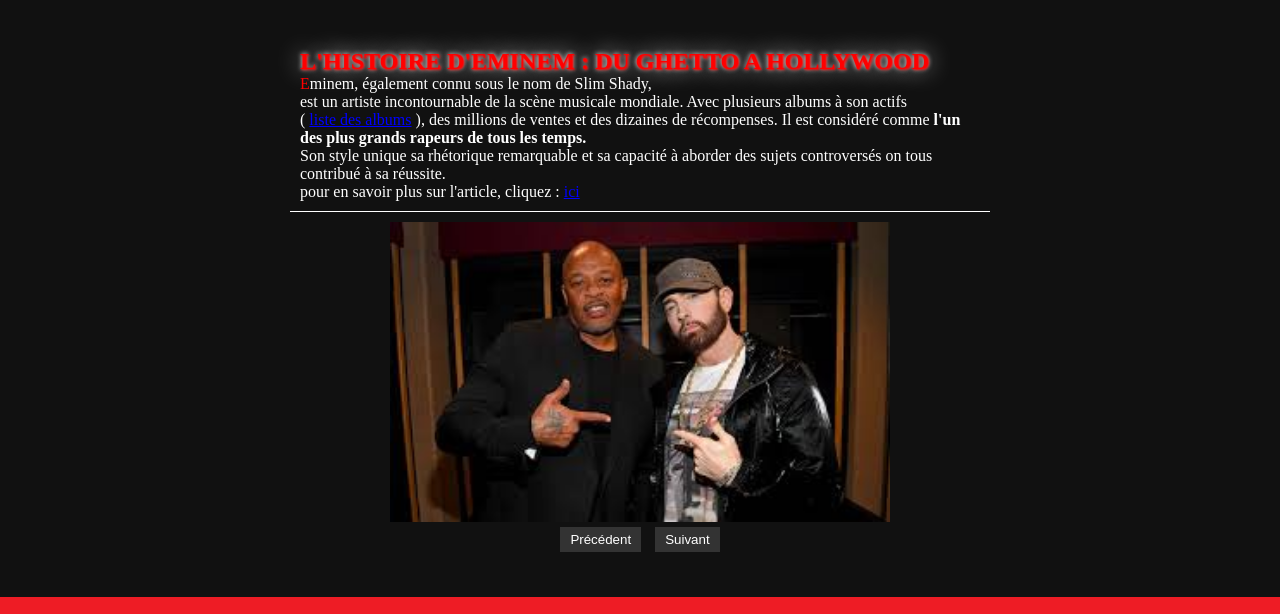
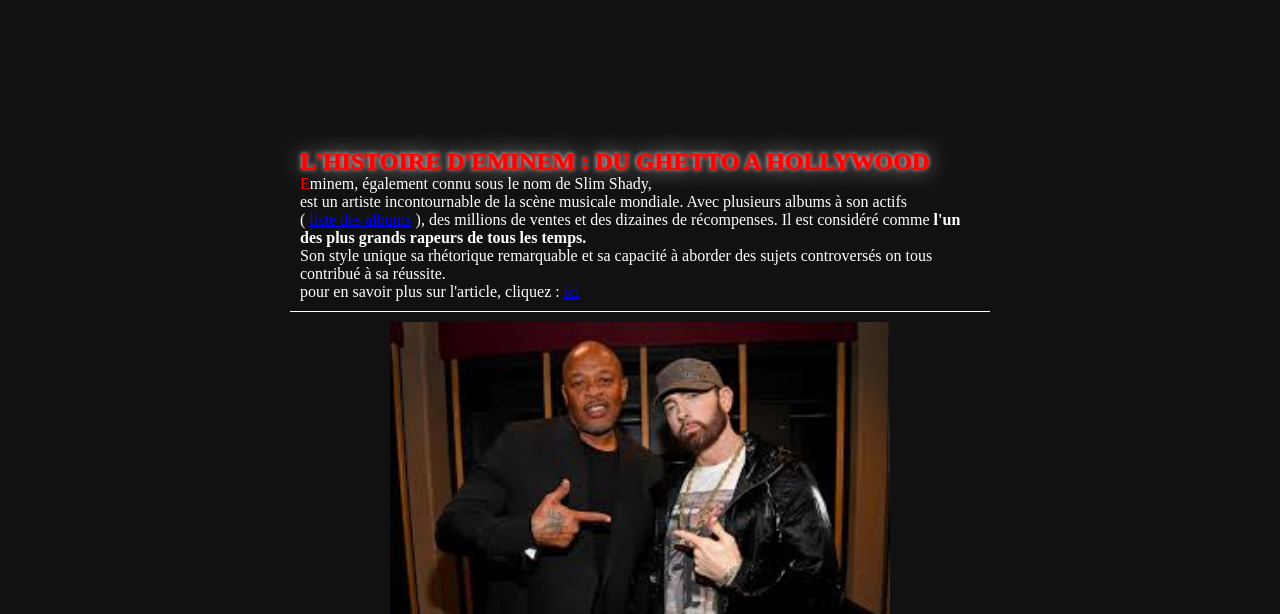
Before and after one commit to YoussefGhollamallah/fansite, a plain HTML site: page index.html in a window 1280 px wide. Shown: the part 136-750 px from the top of the page. Drawn offline with Linux system fonts and the light colour scheme.

Commit message:
Update style.css

```diff
--- a/css/style.css
+++ b/css/style.css
@@ -85,7 +85,7 @@ main {
     justify-content: center;
     align-items: center;
     padding: 20px;
-    min-height: 600px;
+    min-height: 100vh;
     flex-direction: column;
 }
 .first_letter {
```
